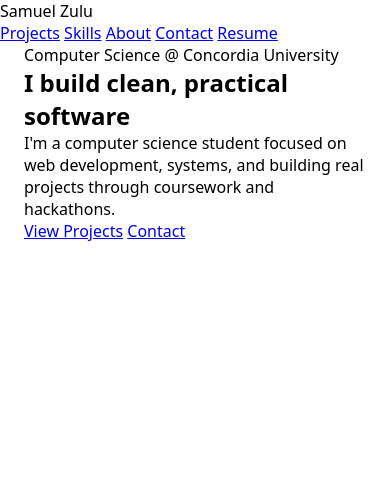
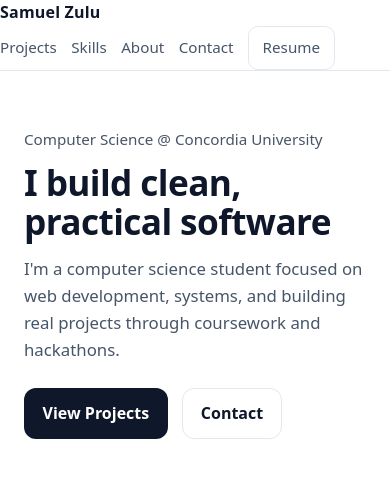
Before and after one commit to Samuelzulu/samuelzulu.github.io, a plain HTML site: page index.html in a window 390 px wide. Drawn offline with Linux system fonts and the light colour scheme.

Commit message:
Enhance CSS styles for layout and responsiveness

```diff
--- a/css/styles.css
+++ b/css/styles.css
@@ -4,12 +4,155 @@
     box-sizing: border-box;
 }
 
+:root {
+    --max-width: 1100px;
+    --pad-x: 1.5rem;
+
+    --text: #0f172a;
+    --muted: #475569;
+    --border: #e2e8f0;
+    --bg: #ffffff;
+
+    --btn-bg: #0f172a;
+    --btn-text: #ffffff;
+}
+
 body {
-    font-family: system-ui, -apple-system, BlinkMacSystemFont, sans-serif;
+    font-family: system-ui, -apple-system, BlinkMacSystemFont, "Segoe UI", Roboto, Arial,  sans-serif;
+    color: var(--text);
+    background: var(--bg);
+    line-height: 1.6;
 }
 
 .container {
-    max-width: 1100px;
+    max-width: var(--max-width);
     margin: 0 auto;
-    padding: 0 1.5rem;
+    padding: 0 var(--pad-x);
 }
+
+a {
+    color: inherit;
+    text-decoration: none;
+}
+
+.navbar {
+    position: sticky;
+    top: 0;
+    background: rgba(255, 255, 255, 0.9);
+    backdrop-filter: blur(10px);
+    border-bottom: 1px solid var(--border);
+    z-index: 10;
+}
+
+.navbar .container {
+    display: flex;
+    align-items: center;
+    justify-content: space-between;
+    height: 64px;
+}
+
+.logo {
+    font-weight: 700;
+    letter-spacing: 0.2px;
+}
+
+.nav-links {
+    display: flex;
+    align-items: center;
+    gap: 1.25rem;
+}
+
+.nav-links a {
+    font-size: 0.95rem;
+    color: var(--muted);
+}
+
+.nav-links a:hover {
+    color: var(--text);
+}
+
+.resume-btn {
+    padding: 0.55rem 0.85rem;
+    border: 1px solid var(--border);
+    border-radius: 10px;
+    color: var(--text);
+}
+
+.resume-btn:hover {
+    border-color: var(--muted);
+}
+
+/* ==== Hero ==== */
+.hero {
+    padding: 72px 0;
+}
+
+.hero-text {
+    max-width: 680px;
+}
+
+.hero-subtitle {
+    color: var(--muted);
+    font-size: 0.95rem;
+    margin-bottom: 0.75rem;
+}
+
+.hero h1 {
+    font-size: 3rem;
+    line-height: 1.1;
+    letter-spacing: -0.6px;
+    margin-bottom: 1rem;
+}
+
+.hero-description {
+    color: var(--muted);
+    font-size: 1.05rem;
+    margin-bottom: 1.5rem;
+}
+
+.hero-actions {
+    display: flex;
+    gap: 0.9rem;
+    flex-wrap: wrap;
+}
+
+.btn {
+    display: inline-block;
+    padding: 0.75rem 1.1rem;
+    border-radius: 12px;
+    font-weight: 600;
+    border: 1px solid transparent;
+}
+
+.btn.primary {
+    background: var(--btn-bg);
+    color: var(--btn-text);
+}
+
+.btn.primary:hover {
+    opacity: 0.92;
+}
+
+.btn.secondary {
+    border-color: var(--border);
+    color: var(--text);
+}
+
+.btn.secondary:hover {
+    border-color: var(--muted);
+}
+
+/* ==== Responsive ==== */
+@media (max-width: 768px) {
+    .nav-links {
+        gap: 0.9rem;
+    }
+
+    .hero {
+        padding: 56px 0;
+    }
+
+    .hero h1 {
+        font-size: 2.2rem;
+    }
+}
```
